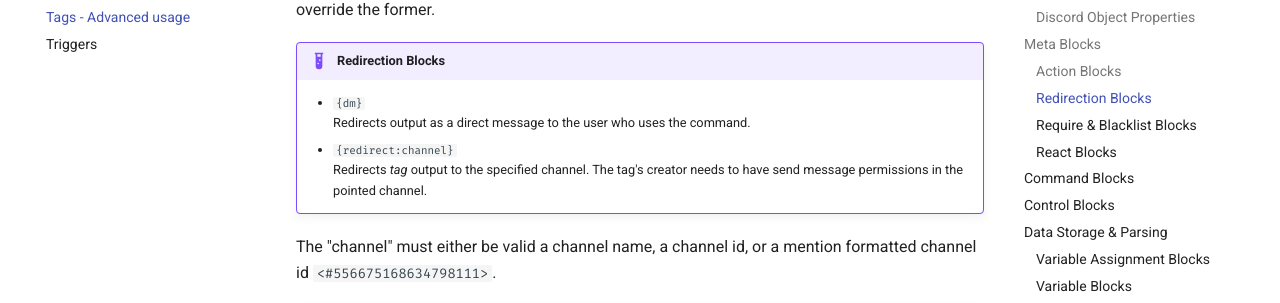
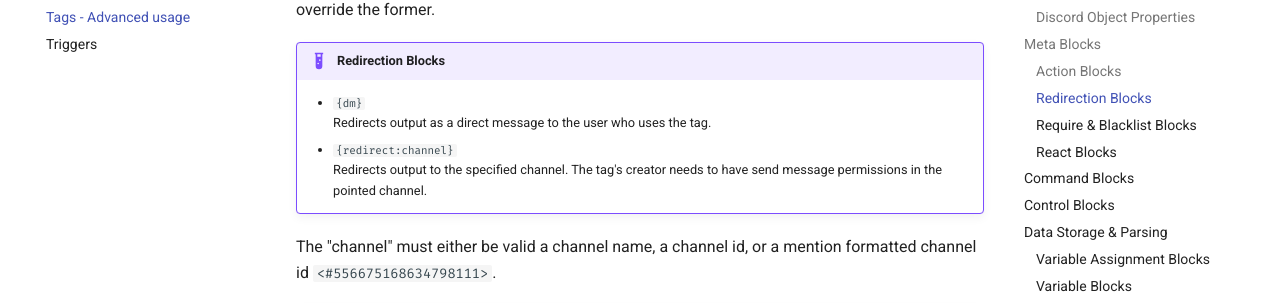
Before and after one commit to botlabs-gg/carlbot-docs, an MkDocs documentation site: the page built from docs/tags-and-triggers/tags-advanced-usage.md, in a window 1280 px wide and 900 px high, scrolled down 3352 px. Shown: the part 145-448 px from the top of the window. Built offline with MkDocs 1.6.1 and Material for MkDocs 9.7.7, drawn with Linux system fonts in a browser that asks for light colours; comment, search, counter and statistics services are not loaded.

Commit message:
smol fix

```diff
--- a/docs/tags-and-triggers/tags-advanced-usage.md
+++ b/docs/tags-and-triggers/tags-advanced-usage.md
@@ -87,8 +87,8 @@ Action blocks change how the invocation, tag output, and command blocks containe
 Redirects the output of the tag and any command blocks unless otherwise specified in the command. You can only specify one tag output destination, if multiple are provided the latter will override the former.
 
 !!! example "Redirection Blocks"
-    * `{dm}`<br>Redirects output as a direct message to the user who uses the command.
-    * `{redirect:channel}`<br>Redirects _tag_ output to the specified channel. The tag's creator needs to have send message permissions in the pointed channel.
+    * `{dm}`<br>Redirects output as a direct message to the user who uses the tag.
+    * `{redirect:channel}`<br>Redirects output to the specified channel. The tag's creator needs to have send message permissions in the pointed channel.
 
 The "channel" must either be valid a channel name, a channel id, or a mention formatted channel id `<#556675168634798111>`.
 
```
